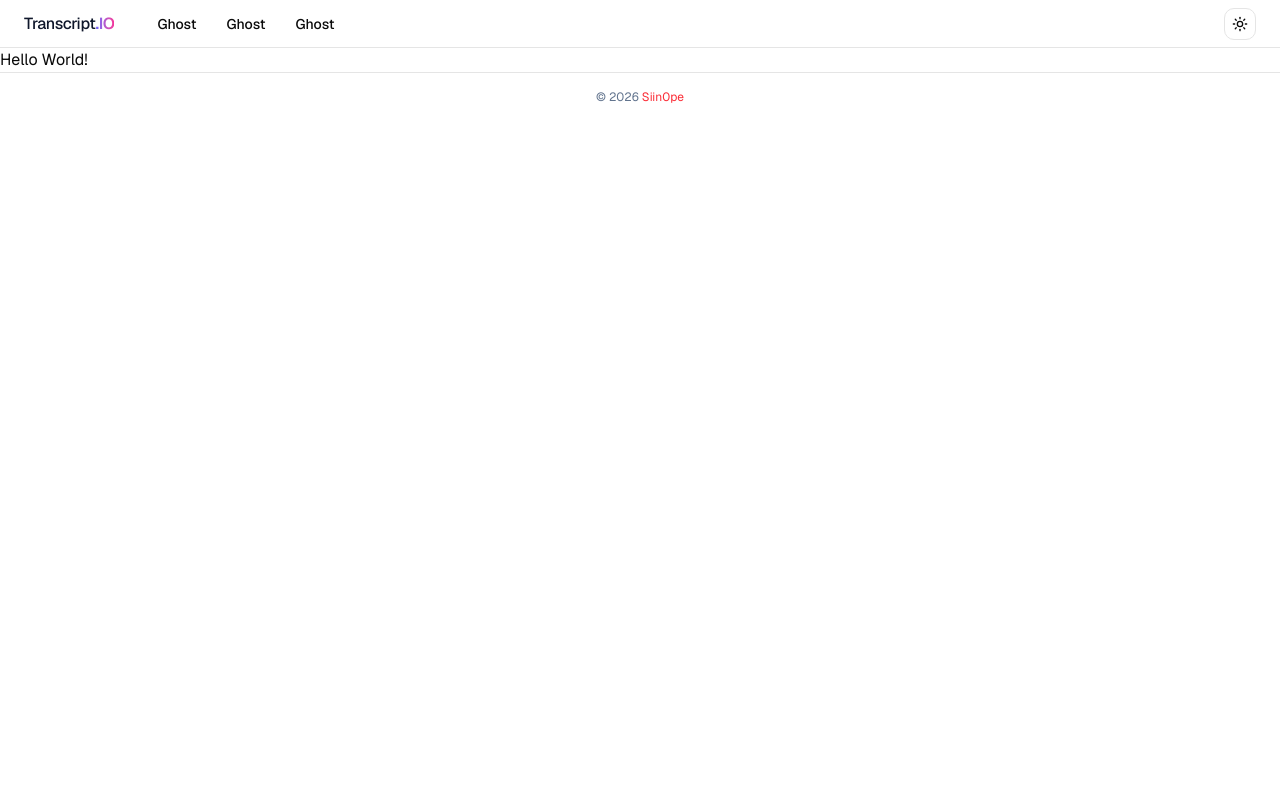
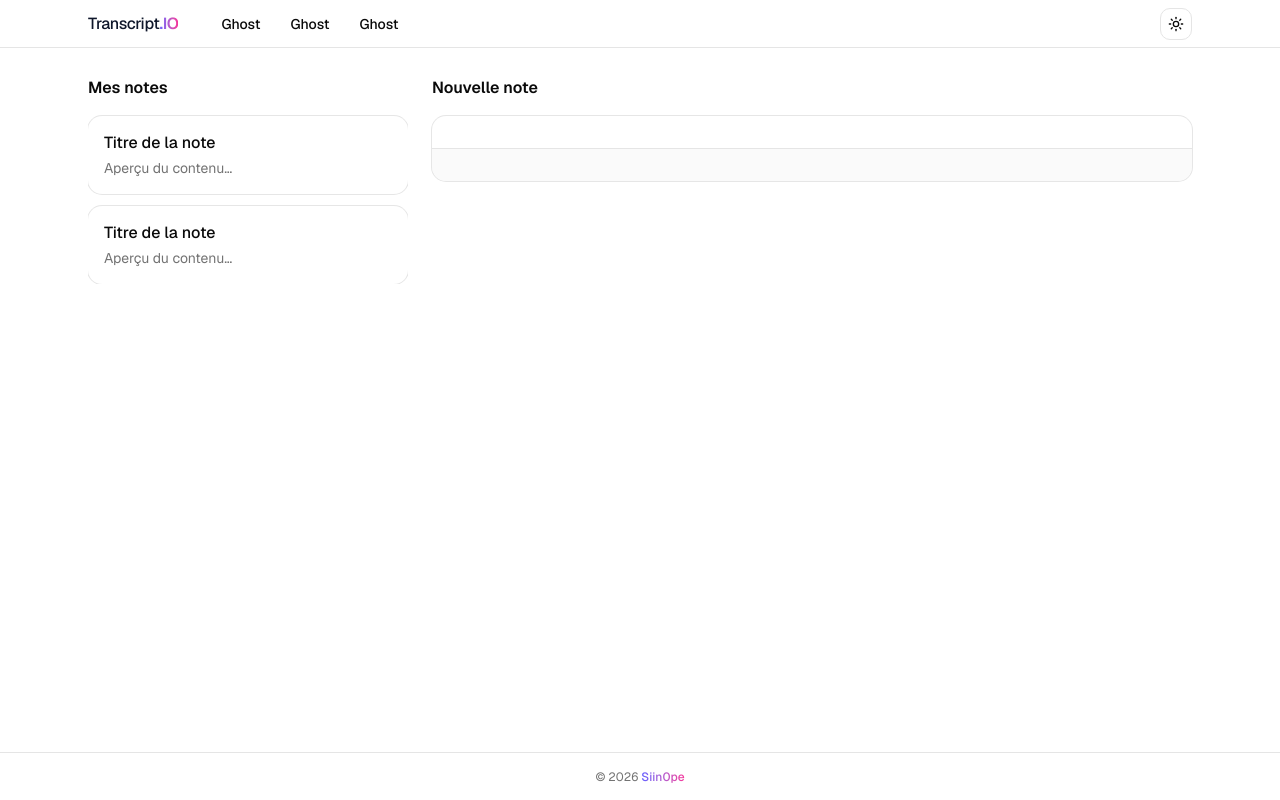
Before and after one commit to Siin0pe/transcript-app, a Next.js app: page / in a window 1280 px wide. Built offline with nearby package versions, Linux system fonts and the light colour scheme.

Commit message:
feat: implement card component and update page layout with notes and editor sections

```diff
--- a/app/layout.tsx
+++ b/app/layout.tsx
@@ -25,19 +25,19 @@ export default function RootLayout({
       suppressHydrationWarning
       className={cn("antialiased", fontMono.variable, "font-sans", geist.variable)}
     >
-      <body>
+      <body className="flex min-h-svh flex-col">
         <ThemeProvider
           attribute="class"
           defaultTheme="light"
           enableSystem
           disableTransitionOnChange
         >
-          <header className="flex h-12 shrink-0 items-center gap-2 border-b transition-[width,height] ease-linear group-has-data-[collapsible=icon]/sidebar-wrapper:h-(--header-height)">
-            <div className="flex w-full items-center gap-1 px-4 lg:gap-2 lg:px-6">
+          <header className="sticky top-0 z-10 flex h-12 shrink-0 items-center border-b bg-background">
+            <div className="mx-auto flex w-full max-w-6xl items-center gap-1 px-4 lg:gap-2 lg:px-6">
               <h1 className="text-base font-medium tracking-tight text-slate-900 dark:text-white flex items-center">
                 Transcript<span className="text-transparent bg-clip-text bg-gradient-to-r from-indigo-500 to-pink-500 font-semibold">.IO</span>
               </h1>
-              <div className="ml-6 flex items-center gap-2">
+              <div className="ml-6 hidden items-center gap-2 sm:flex">
                 <Button variant="ghost">Ghost</Button>
                 <Button variant="ghost">Ghost</Button>
                 <Button variant="ghost">Ghost</Button>
@@ -48,10 +48,16 @@ export default function RootLayout({
             </div>
           </header>
           {children}
-          <footer className="relative flex h-12 shrink-0 items-center justify-center px-4 border-t transition-[width,height] ease-linear group-has-data-[collapsible=icon]/sidebar-wrapper:h-(--header-height)">
-            <div className="absolute left-1/2 -translate-x-1/2 flex items-center text-xs text-slate-500 dark:text-slate-400">
-              <span>© 2026 <Link href="https://github.com/Siin0pe" className="text-red-500 dark:text-red-300">Siin0pe</Link></span>
-            </div>
+          <footer className="flex h-12 shrink-0 items-center justify-center border-t px-4 text-xs text-muted-foreground">
+            <span>
+              © 2026{" "}
+              <Link
+                href="https://github.com/Siin0pe"
+                className="font-medium text-transparent bg-clip-text bg-gradient-to-r from-indigo-500 to-pink-500 hover:opacity-80 transition-opacity"
+              >
+                Siin0pe
+              </Link>
+            </span>
           </footer>
         </ThemeProvider>
       </body>
--- a/app/page.tsx
+++ b/app/page.tsx
@@ -1,6 +1,50 @@
+import {
+  Card,
+  CardContent,
+  CardDescription,
+  CardFooter,
+  CardHeader,
+  CardTitle,
+} from "@/components/ui/card"
 
 export default function Page() {
   return (
-    <h1>Hello World!</h1>
+    <main className="flex w-full max-w-6xl flex-1 flex-col gap-6 self-center px-4 py-4 sm:py-6 md:flex-row md:items-start lg:px-6">
+      {/* Notes list: below the editor on mobile, sticky left column from md */}
+      <section className="order-last flex flex-col gap-3 md:sticky md:top-18 md:order-first md:max-h-[calc(100svh-6rem)] md:w-72 md:shrink-0 md:overflow-y-auto lg:w-80">
+        <div className="flex h-8 items-center">
+          <h2 className="text-base font-semibold">Mes notes</h2>
+        </div>
+        <div className="flex flex-col gap-3">
+          <Card>
+            <CardHeader>
+              <CardTitle>Titre de la note</CardTitle>
+              <CardDescription className="line-clamp-2">Aperçu du contenu…</CardDescription>
+            </CardHeader>
+          </Card>
+          <Card>
+            <CardHeader>
+              <CardTitle>Titre de la note</CardTitle>
+              <CardDescription className="line-clamp-2">Aperçu du contenu…</CardDescription>
+            </CardHeader>
+          </Card>
+        </div>
+      </section>
+
+      {/* Note editor */}
+      <section className="flex min-w-0 flex-col gap-3 md:flex-1">
+        <div className="flex h-8 items-center justify-between gap-4">
+          <h2 className="text-base font-semibold">Nouvelle note</h2>
+        </div>
+        <Card>
+          <CardContent className="flex flex-col gap-4">
+            {/* Titre, dictée, contenu */}
+          </CardContent>
+          <CardFooter className="flex flex-col-reverse gap-2 sm:flex-row">
+            {/* Enregistrer, Annuler */}
+          </CardFooter>
+        </Card>
+      </section>
+    </main>
   )
 }
--- /dev/null
+++ b/components/ui/card.tsx
@@ -0,0 +1,102 @@
+import * as React from "react"
+import { cn } from "cn"
+
+function Card({
+  className,
+  size = "default",
+  ...props
+}: React.ComponentProps<"div"> & { size?: "default" | "sm" }) {
+  return (
+    <div
+      data-slot="card"
+      data-size={size}
+      className={cn(
+        "group/card flex flex-col gap-(--card-spacing) overflow-hidden rounded-xl bg-card py-(--card-spacing) text-sm text-card-foreground ring-1 ring-foreground/10 [--card-spacing:--spacing(4)] has-data-[slot=card-footer]:pb-0 has-[>img:first-child]:pt-0 data-[size=sm]:[--card-spacing:--spacing(3)] data-[size=sm]:has-data-[slot=card-footer]:pb-0 *:[img:first-child]:rounded-t-xl *:[img:last-child]:rounded-b-xl",
+        className
+      )}
+      {...props}
+    />
+  )
+}
+
+function CardHeader({ className, ...props }: React.ComponentProps<"div">) {
+  return (
+    <div
+      data-slot="card-header"
+      className={cn(
+        "group/card-header @container/card-header grid auto-rows-min items-start gap-1 rounded-t-xl px-(--card-spacing) has-data-[slot=card-action]:grid-cols-[1fr_auto] has-data-[slot=card-description]:grid-rows-[auto_auto] [.border-b]:pb-(--card-spacing)",
+        className
+      )}
+      {...props}
+    />
+  )
+}
+
+function CardTitle({ className, ...props }: React.ComponentProps<"div">) {
+  return (
+    <div
+      data-slot="card-title"
+      className={cn(
+        "font-heading text-base leading-snug font-medium group-data-[size=sm]/card:text-sm",
+        className
+      )}
+      {...props}
+    />
+  )
+}
+
+function CardDescription({ className, ...props }: React.ComponentProps<"div">) {
+  return (
+    <div
+      data-slot="card-description"
+      className={cn("text-sm text-muted-foreground", className)}
+      {...props}
+    />
+  )
+}
+
+function CardAction({ className, ...props }: React.ComponentProps<"div">) {
+  return (
+    <div
+      data-slot="card-action"
+      className={cn(
+        "col-start-2 row-span-2 row-start-1 self-start justify-self-end",
+        className
+      )}
+      {...props}
+    />
+  )
+}
+
+function CardContent({ className, ...props }: React.ComponentProps<"div">) {
+  return (
+    <div
+      data-slot="card-content"
+      className={cn("px-(--card-spacing)", className)}
+      {...props}
+    />
+  )
+}
+
+function CardFooter({ className, ...props }: React.ComponentProps<"div">) {
+  return (
+    <div
+      data-slot="card-footer"
+      className={cn(
+        "flex items-center rounded-b-xl border-t bg-muted/50 p-(--card-spacing)",
+        className
+      )}
+      {...props}
+    />
+  )
+}
+
+export {
+  Card,
+  CardHeader,
+  CardFooter,
+  CardTitle,
+  CardAction,
+  CardDescription,
+  CardContent,
+}
```
